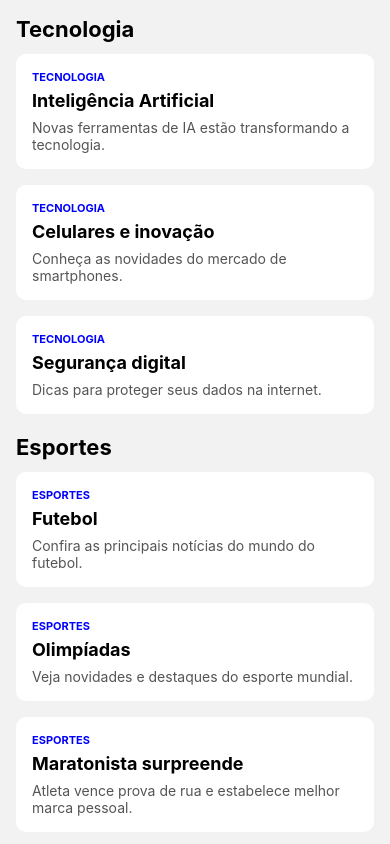
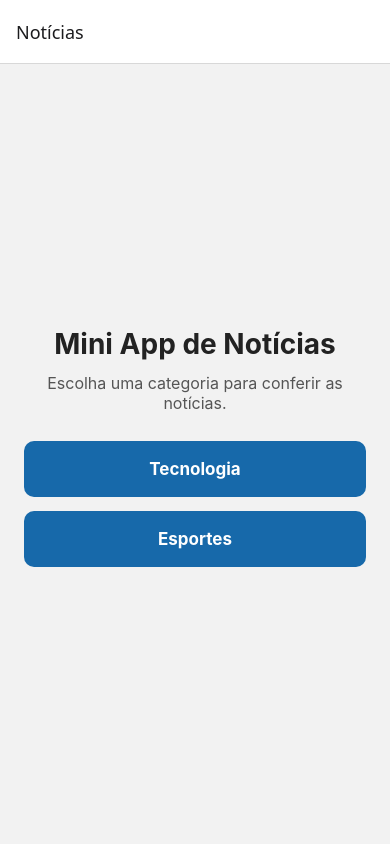
Before and after one commit to Bentocsf/desafio-navegacao, a React Native app: screen / in a window 390 px wide. Built offline with nearby package versions, Linux system fonts and the light colour scheme.

Commit message:
Adicionando stack navigation e tela de detalhes

```diff
--- a/App.js
+++ b/App.js
@@ -3,11 +3,15 @@ import React from 'react';
 import {
   StyleSheet,
   Text,
+  View,
   ScrollView,
   Pressable,
-  View,
 } from 'react-native';
 
+import { NavigationContainer } from '@react-navigation/native';
+import { createNativeStackNavigator } from '@react-navigation/native-stack';
+
+// Notícias de tecnologia
 const noticiasTecnologia = [
   {
     id: '1',
@@ -35,6 +39,7 @@ const noticiasTecnologia = [
   },
 ];
 
+// Notícias de esportes
 const noticiasEsportes = [
   {
     id: '4',
@@ -56,73 +61,152 @@ const noticiasEsportes = [
     id: '6',
     categoria: 'ESPORTES',
     titulo: 'Maratonista surpreende',
-    descricao: 'Atleta vence prova de rua e estabelece melhor marca pessoal.',
+    descricao:
+      'Atleta vence prova de rua e estabelece melhor marca pessoal.',
     conteudo:
       'Em uma prova marcada por forte calor, o maratonista alcançou o melhor tempo de sua carreira.',
   },
 ];
 
-function CardNoticia({ categoria, titulo, descricao, onPress }) {
+const Stack = createNativeStackNavigator();
+
+// Card reutilizável para cada notícia
+function CardNoticia({ noticia, aoPressionar }) {
   return (
-    <Pressable onPress={onPress} style={styles.card}>
-      <Text style={styles.categoria}>{categoria}</Text>
-      <Text style={styles.titulo}>{titulo}</Text>
-      <Text style={styles.descricao}>{descricao}</Text>
+    <Pressable
+      style={styles.card}
+      onPress={aoPressionar}
+    >
+      <Text style={styles.categoria}>{noticia.categoria}</Text>
+
+      <Text style={styles.titulo}>{noticia.titulo}</Text>
+
+      <Text style={styles.descricao}>{noticia.descricao}</Text>
     </Pressable>
   );
 }
 
-function ListaNoticias({ noticias, aoSelecionarNoticia }) {
+// Lista de notícias
+function ListaNoticias({ route, navigation }) {
+  const noticias = route.params.noticias;
+
   return (
-    <ScrollView style={styles.lista}>
+    <ScrollView style={styles.tela}>
       {noticias.map((noticia) => (
         <CardNoticia
           key={noticia.id}
-          categoria={noticia.categoria}
-          titulo={noticia.titulo}
-          descricao={noticia.descricao}
-          onPress={() => aoSelecionarNoticia(noticia)}
+          noticia={noticia}
+          aoPressionar={() =>
+            navigation.navigate('Detalhes', { noticia })
+          }
         />
       ))}
     </ScrollView>
   );
 }
 
-function TelaTecnologia({ aoSelecionarNoticia }) {
+// Tela com o conteúdo completo da notícia
+function DetalhesNoticia({ route }) {
+  const { noticia } = route.params;
+
   return (
-    <ListaNoticias
-      noticias={noticiasTecnologia}
-      aoSelecionarNoticia={aoSelecionarNoticia}
-    />
+    <ScrollView style={styles.telaDetalhes}>
+      <Text style={styles.categoria}>{noticia.categoria}</Text>
+
+      <Text style={styles.tituloDetalhes}>{noticia.titulo}</Text>
+
+      <Text style={styles.descricaoDetalhes}>{noticia.descricao}</Text>
+
+      <View style={styles.linha} />
+
+      <Text style={styles.conteudo}>{noticia.conteudo}</Text>
+    </ScrollView>
   );
 }
 
-function TelaEsportes({ aoSelecionarNoticia }) {
+// Navegação Stack de uma categoria
+function NavegacaoNoticias({ route }) {
+  const { categoria, noticias } = route.params;
+
   return (
-    <ListaNoticias
-      noticias={noticiasEsportes}
-      aoSelecionarNoticia={aoSelecionarNoticia}
-    />
+    <Stack.Navigator>
+      <Stack.Screen
+        name="Lista"
+        component={ListaNoticias}
+        initialParams={{ noticias }}
+        options={{ title: categoria }}
+      />
+
+      <Stack.Screen
+        name="Detalhes"
+        component={DetalhesNoticia}
+        options={{ title: 'Detalhes da notícia' }}
+      />
+    </Stack.Navigator>
   );
 }
 
+// Tela inicial para escolher uma categoria
+function Inicio({ navigation }) {
+  return (
+    <View style={styles.inicio}>
+      <Text style={styles.tituloInicio}>Mini App de Notícias</Text>
+
+      <Text style={styles.subtituloInicio}>
+        Escolha uma categoria para conferir as notícias.
+      </Text>
+
+      <Pressable
+        style={styles.botao}
+        onPress={() =>
+          navigation.navigate('Tecnologia', {
+            categoria: 'Tecnologia',
+            noticias: noticiasTecnologia,
+          })
+        }
+      >
+        <Text style={styles.textoBotao}>Tecnologia</Text>
+      </Pressable>
+
+      <Pressable
+        style={styles.botao}
+        onPress={() =>
+          navigation.navigate('Esportes', {
+            categoria: 'Esportes',
+            noticias: noticiasEsportes,
+          })
+        }
+      >
+        <Text style={styles.textoBotao}>Esportes</Text>
+      </Pressable>
+    </View>
+  );
+}
+
+// Navegação principal temporária
 export default function App() {
-  function selecionarNoticia(noticia) {
-    console.log('Notícia selecionada:', noticia.titulo);
-  }
+  return (
+    <NavigationContainer>
+      <Stack.Navigator>
+        <Stack.Screen
+          name="Inicio"
+          component={Inicio}
+          options={{ title: 'Notícias' }}
+        />
 
-  return (
-    <ScrollView style={styles.tela}>
-      <Text style={styles.tituloSecao}>Tecnologia</Text>
-      <View style={styles.secao}>
-        <TelaTecnologia aoSelecionarNoticia={selecionarNoticia} />
-      </View>
+        <Stack.Screen
+          name="Tecnologia"
+          component={NavegacaoNoticias}
+          options={{ headerShown: false }}
+        />
 
-      <Text style={styles.tituloSecao}>Esportes</Text>
-      <View style={styles.secao}>
-        <TelaEsportes aoSelecionarNoticia={selecionarNoticia} />
-      </View>
-    </ScrollView>
+        <Stack.Screen
+          name="Esportes"
+          component={NavegacaoNoticias}
+          options={{ headerShown: false }}
+        />
+      </Stack.Navigator>
+    </NavigationContainer>
   );
 }
 
@@ -130,13 +214,6 @@ const styles = StyleSheet.create({
   tela: {
     flex: 1,
     backgroundColor: '#f2f2f2',
-    paddingTop: 16,
-  },
-  lista: {
-    flexGrow: 0,
-  },
-  secao: {
-    marginBottom: 12,
   },
   card: {
     backgroundColor: '#ffffff',
@@ -149,22 +226,74 @@ const styles = StyleSheet.create({
   categoria: {
     fontSize: 11,
     fontWeight: 'bold',
-    color: 'blue',
+    color: '#1769aa',
     marginBottom: 6,
   },
   titulo: {
     fontSize: 18,
     fontWeight: 'bold',
     marginBottom: 8,
-  },
-  tituloSecao: {
-    fontSize: 22,
-    fontWeight: 'bold',
-    marginHorizontal: 16,
-    marginBottom: 4,
+    color: '#222222',
   },
   descricao: {
     fontSize: 14,
     color: '#555555',
   },
+  telaDetalhes: {
+    flex: 1,
+    backgroundColor: '#ffffff',
+    padding: 20,
+  },
+  tituloDetalhes: {
+    fontSize: 26,
+    fontWeight: 'bold',
+    color: '#222222',
+    marginBottom: 12,
+  },
+  descricaoDetalhes: {
+    fontSize: 16,
+    color: '#555555',
+    lineHeight: 24,
+  },
+  linha: {
+    height: 1,
+    backgroundColor: '#dddddd',
+    marginVertical: 20,
+  },
+  conteudo: {
+    fontSize: 17,
+    lineHeight: 27,
+    color: '#333333',
+  },
+  inicio: {
+    flex: 1,
+    justifyContent: 'center',
+    padding: 24,
+    backgroundColor: '#f2f2f2',
+  },
+  tituloInicio: {
+    fontSize: 28,
+    fontWeight: 'bold',
+    textAlign: 'center',
+    marginBottom: 12,
+    color: '#222222',
+  },
+  subtituloInicio: {
+    fontSize: 16,
+    textAlign: 'center',
+    color: '#555555',
+    marginBottom: 28,
+  },
+  botao: {
+    backgroundColor: '#1769aa',
+    padding: 18,
+    borderRadius: 10,
+    marginBottom: 14,
+    alignItems: 'center',
+  },
+  textoBotao: {
+    color: '#ffffff',
+    fontSize: 17,
+    fontWeight: 'bold',
+  },
 });
```
